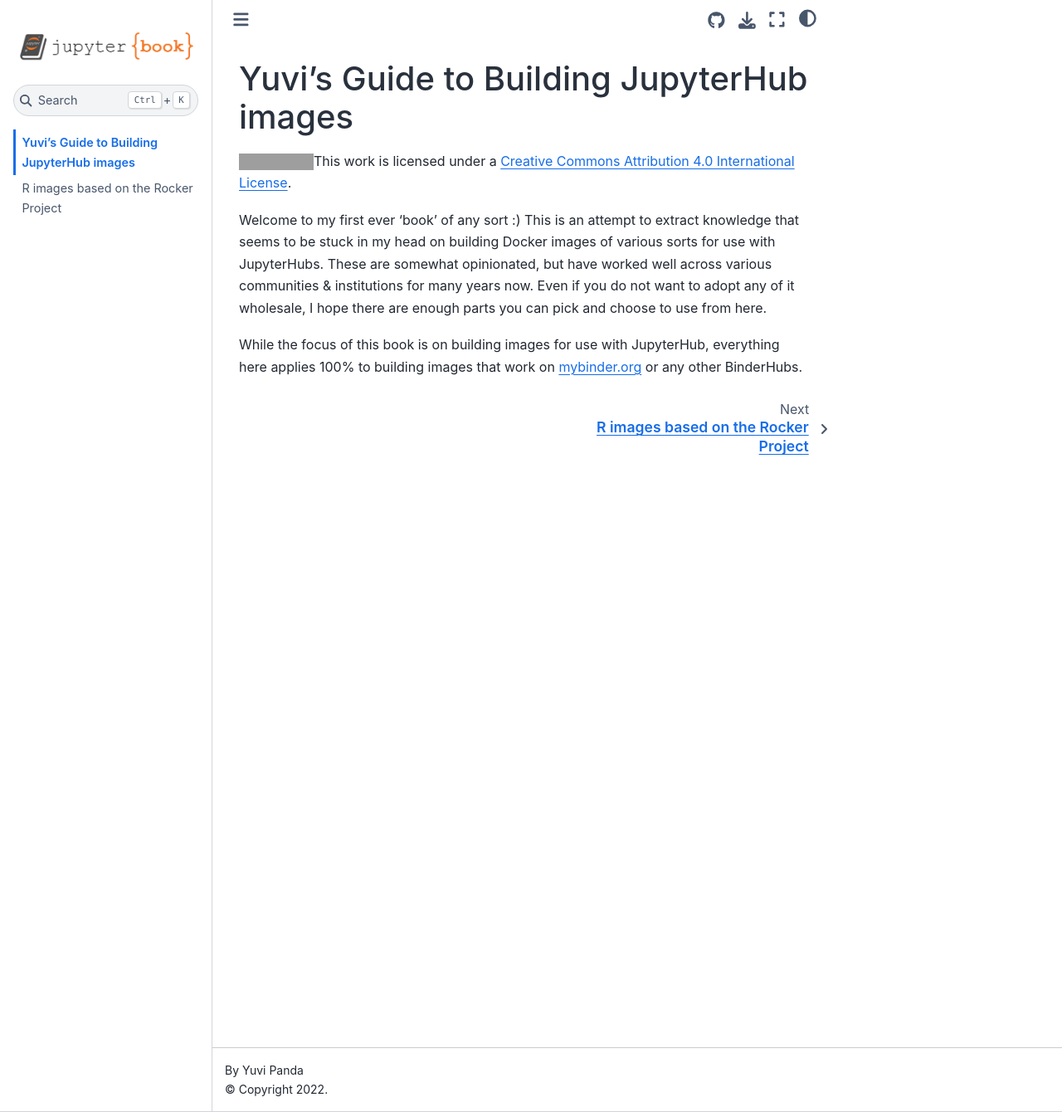
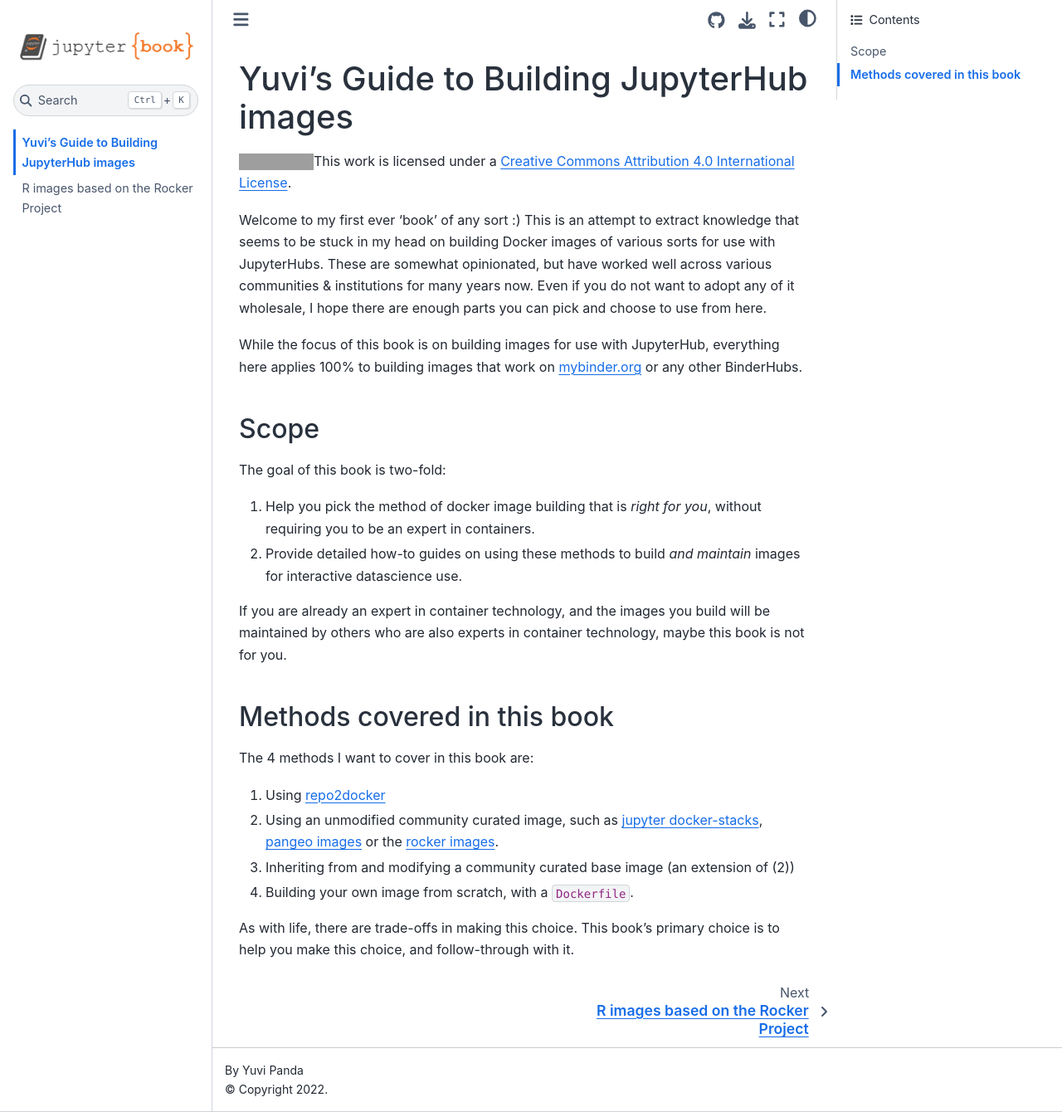
Before and after one commit to sgibson91/jupyterhub-image.guide, a Jupyter Book: the page built from content/intro.md, in a window 1280 px wide and 1340 px high. Shown: the whole window at 83% size. Built offline with Jupyter Book 1.0.4 settings and Sphinx 7.4.7 and the Sphinx Book theme 1.1.4, drawn with Linux system fonts in a browser that asks for light colours; grey boxes are pictures that could not be loaded.

Commit message:
Add note about scope of book

```diff
--- a/content/intro.md
+++ b/content/intro.md
@@ -15,3 +15,31 @@ parts you can pick and choose to use from here.
 
 While the focus of this book is on building images for use with JupyterHub, everything here applies
 100% to building images that work on [mybinder.org](https://mybinder.org) or any other BinderHubs.
+
+## Scope
+
+The goal of this book is two-fold:
+
+1. Help you pick the method of docker image building that is *right for you*,
+   without requiring you to be an expert in containers.
+2. Provide detailed how-to guides on using these methods to build *and maintain*
+   images for interactive datascience use.
+
+If you are already an expert in container technology, and the images you build
+will be maintained by others who are also experts in container technology,
+maybe this book is not for you.
+
+## Methods covered in this book
+
+The 4 methods I want to cover in this book are:
+
+1. Using [repo2docker](https://github.com/jupyterhub/repo2docker)
+2. Using an unmodified community curated image, such as
+   [jupyter docker-stacks](https://jupyter-docker-stacks.readthedocs.io/en/latest/),
+   [pangeo images](https://github.com/pangeo-data/pangeo-docker-images) or
+   the [rocker images](https://rocker-project.org/).
+3. Inheriting from and modifying a community curated base image (an extension of (2))
+4. Building your own image from scratch, with a `Dockerfile`.
+
+As with life, there are trade-offs in making this choice. This book's primary
+choice is to help you make this choice, and follow-through with it.
```
